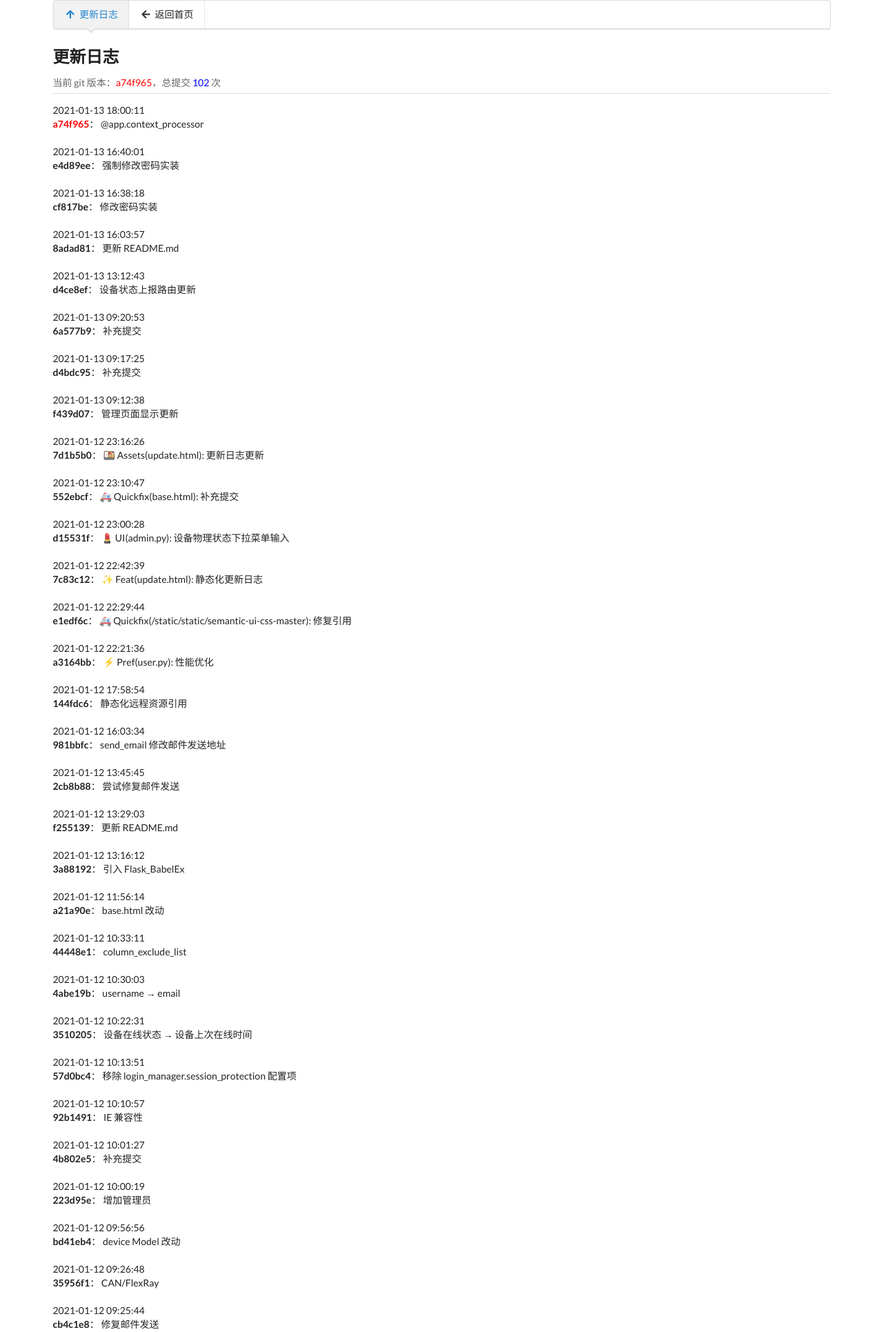
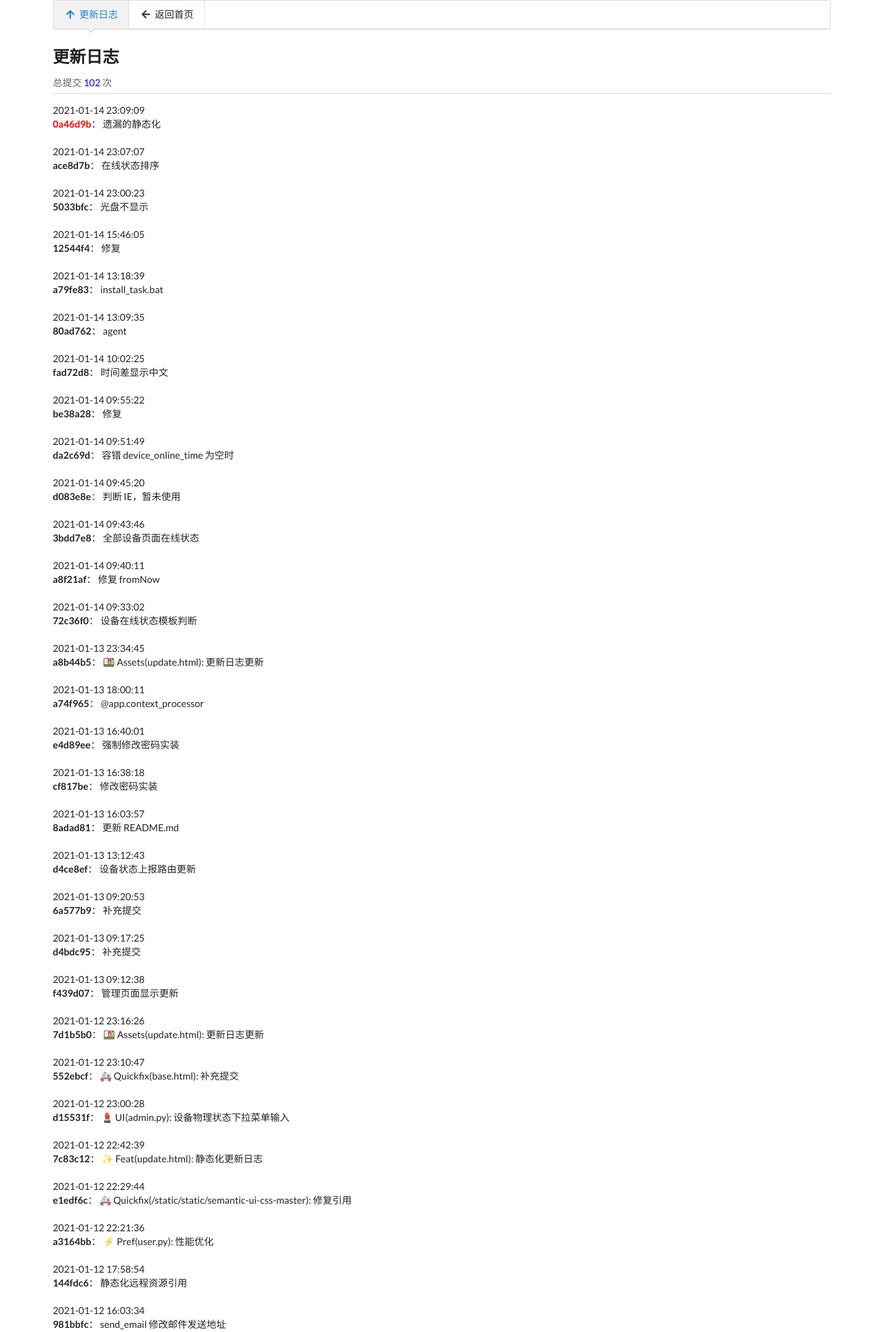
Before and after one commit to yuangezhizao/device_manager, a Flask app: page /static/html/update.html in a window 1280 px wide. Shown: the top 1931 px of the page at 69% size. Run offline with Flask 2, Linux system fonts and the light colour scheme; some libraries are stand-ins or nearby versions.

Commit message:
🍱 Assets(update.html): 更新日志更新

```diff
--- a/src/device_manager/static/static/html/update.html
+++ b/src/device_manager/static/static/html/update.html
@@ -40,17 +40,73 @@
     <div class="ui dividing header">
         <div class="content">
             <h2>更新日志</h2>
-            <div class="sub header">当前 git 版本：<a style="color:#FF0000"
-                                                 href="https://github.com/yuangezhizao/device_manager"
-                                                 target="_blank">a74f965</a>，总提交
-                <a style="color:#0000FF">102</a> 次
+            <div class="sub header">总提交
+                <a style="color:#0000FF" href="https://github.com/yuangezhizao/device_manager"
+                   target="_blank">102</a>
+                次
             </div>
         </div>
     </div>
 
     <div id="log">
+        2021-01-14 23:09:09<br>
+        <b style="color:#FF0000"> 0a46d9b</b>： 遗漏的静态化
+
+        <br><br>
+        2021-01-14 23:07:07<br>
+        <b> ace8d7b</b>： 在线状态排序
+
+        <br><br>
+        2021-01-14 23:00:23<br>
+        <b> 5033bfc</b>： 光盘不显示
+
+        <br><br>
+        2021-01-14 15:46:05<br>
+        <b> 12544f4</b>： 修复
+
+        <br><br>
+        2021-01-14 13:18:39<br>
+        <b> a79fe83</b>： install_task.bat
+
+        <br><br>
+        2021-01-14 13:09:35<br>
+        <b> 80ad762</b>： agent
+
+        <br><br>
+        2021-01-14 10:02:25<br>
+        <b> fad72d8</b>： 时间差显示中文
+
+        <br><br>
+        2021-01-14 09:55:22<br>
+        <b> be38a28</b>： 修复
+
+        <br><br>
+        2021-01-14 09:51:49<br>
+        <b> da2c69d</b>： 容错 device_online_time 为空时
+
+        <br><br>
+        2021-01-14 09:45:20<br>
+        <b> d083e8e</b>： 判断 IE，暂未使用
+
+        <br><br>
+        2021-01-14 09:43:46<br>
+        <b> 3bdd7e8</b>： 全部设备页面在线状态
+
+        <br><br>
+        2021-01-14 09:40:11<br>
+        <b> a8f21af</b>： 修复 fromNow
+
+        <br><br>
+        2021-01-14 09:33:02<br>
+        <b> 72c36f0</b>： 设备在线状态模板判断
+
+        <br><br>
+        2021-01-13 23:34:45<br>
+        <b> a8b44b5</b>： 🍱 Assets(update.html): 更新日志更新
+
+        <br><br>
         2021-01-13 18:00:11<br>
-        <b style="color:#FF0000"> a74f965</b>： @app.context_processor
+        <b> a74f965</b>： @app.context_processor
 
         <br><br>
         2021-01-13 16:40:01<br>
@@ -473,6 +529,7 @@
     $('.selection.dropdown').dropdown();
     console.log('没错，控制台彩蛋（');
     console.warn('小伙子你不要搞事情');
+    console.log('Copyright © 2021 yuangezhizao');
 </script>
 <script src="/static/js/moment-with-locales.min.js"></script>
 <script>
--- a/src/device_manager/templates/base.html
+++ b/src/device_manager/templates/base.html
@@ -62,6 +62,7 @@
     $('.selection.dropdown').dropdown();
     console.log('没错，控制台彩蛋（');
     console.warn('小伙子你不要搞事情');
+    console.warn('Copyright © 2021 yuangezhizao');
 </script>
 {% block script %}{% endblock %}
 {{ moment.include_moment(local_js=url_for('static', filename='static/js/moment-with-locales.min.js')) }}
```
